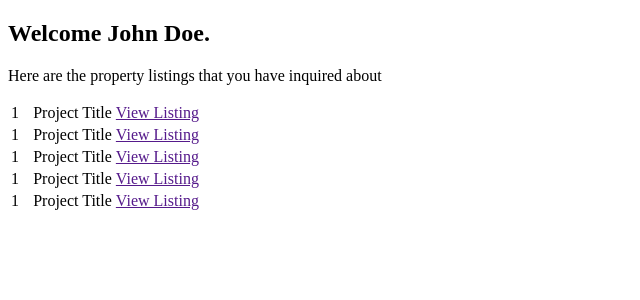
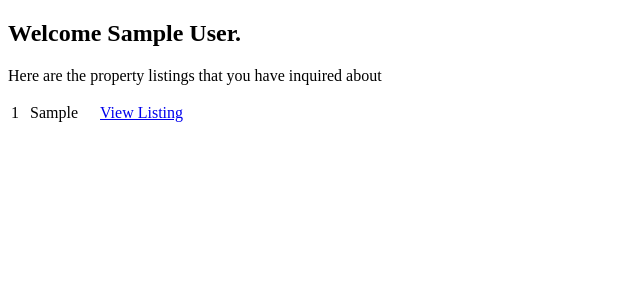
Before and after one commit to Harsha9554/indi-villa-django, a Django app: template templates/accounts/dashboard.html in a window 1280 px wide. Shown: the part 180-480 px from the top of the page, without its empty margins (0-640 px from the left). Run offline with Django 3.2, Linux system fonts and the light colour scheme; the template is opened without the code that fills it: values that come from a table or form of the project are taken from there, others are empty; a user stored in the database is signed in; tables that the repository leaves empty hold one stand-in row (values such as "Sample post"); parts of the project's set-up code (start-up, migrations or seed data) failed here and were passed over; some libraries are stand-ins or nearby versions.

Commit message:
dynamic-dashboard

```diff
--- a/templates/accounts/dashboard.html
+++ b/templates/accounts/dashboard.html
@@ -7,8 +7,9 @@
       <main>
             <section class="greetings">
                 <div class="greeting">
-                    <h1>Welcome John Doe.</h1>
+                    <h1>Welcome {{user.first_name}} {{user.last_name}}.</h1>
                 </div>
+                {% if contacts %}
                         <p>Here are the property listings that you have inquired about</p>
                     </section>
                     <section class="enq">
@@ -19,51 +20,21 @@
                                     <col style="width:40%">
                                     <col style="width:50%">
                                 </colgroup>
+                                    {% for contact in contacts %}
                                     <tr>
                                         <td class="table-image fa-lg">
-                                    1
+                                            {{ contact.id }}
+
                                         </td>
-                                <td>Project Title</td>
+                                        <td>{{ contact.listing }}</td>
                                         <td>
-                                    <a href="">View Listing</a>
+                                            <a href="{% url "listing" contact.listing_id %}">View Listing</a>
                                         </td>
                                     </tr>
-                            <tr>
-                                <td class="table-image fa-lg">
-                                    1
-                                </td>
-                                <td>Project Title</td>
-                                <td>
-                                    <a href="">View Listing</a>
-                                </td>
-                            </tr>
-                            <tr>
-                                <td class="table-image fa-lg">
-                                    1
-                                </td>
-                                <td>Project Title</td>
-                                <td>
-                                    <a href="">View Listing</a>
-                                </td>
-                            </tr>
-                            <tr>
-                                <td class="table-image fa-lg">
-                                    1
-                                </td>
-                                <td>Project Title</td>
-                                <td>
-                                    <a href="">View Listing</a>
-                                </td>
-                            </tr>
-                            <tr>
-                                <td class="table-image fa-lg">
-                                    1
-                                </td>
-                                <td>Project Title</td>
-                                <td>
-                                    <a href="">View Listing</a>
-                                </td>
-                            </tr>
+                                    {% endfor %}
+                {% else %}
+                <p>You have not made any inquiries</p>
+                {% endif %}
                     </div>
             </section>
         </main>
```
Lines whose indentation alone changed are shown as unchanged.
